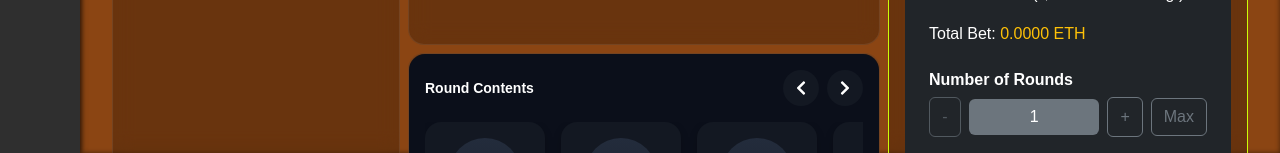
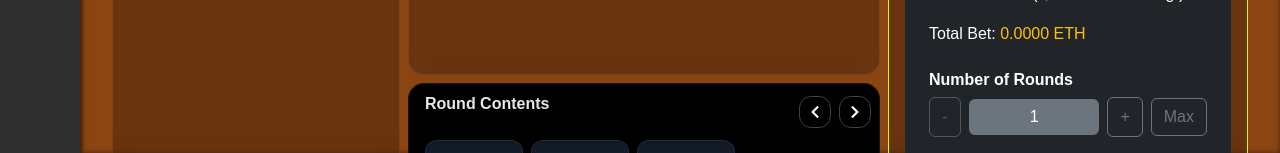
Before and after one commit to InformationWarrior/game-web-live, a React (Create React App) app: page /wheel-spin in a window 1280 px wide. Shown: the part 647-800 px from the top of the page. Built offline with nearby package versions, Linux system fonts and the light colour scheme; what wagmi would draw is missing.

Commit message:
RoundContentsSection styled, css updated.

```diff
--- a/src/Games/WheelSpin/Sections/RoundContentsSection.jsx
+++ b/src/Games/WheelSpin/Sections/RoundContentsSection.jsx
@@ -2,51 +2,27 @@ import React from "react";
 import RoundContentItem from "../components/RoundContentItem";
 import { FaChevronLeft, FaChevronRight } from "react-icons/fa";
 import "../styles/RoundContents.css";
+import styles from "../styles/SectionModules/RoundContents.module.css";
 
 function RoundContentsSection() {
   return (
-    <div className="round-contents-container text-white p-3">
-      {/* Header */}
-      <div className="d-flex justify-content-between align-items-center mb-3">
-        <h5 className="round-contents-title mb-0">Round Contents</h5>
-        <div className="d-flex gap-2">
-          {/* Navigation Buttons */}
-          <button className="round-nav-button d-flex align-items-center justify-content-center">
+    <div>
+      <div className={styles["round-content-header"]}>
+        <p className={styles["round-content-title"]}>Round Contents</p>
+        <div className={styles["round-navigation"]}>
+          <button className={styles["round-nav-button-left"]}>
             <FaChevronLeft />
           </button>
-          <button className="round-nav-button d-flex align-items-center justify-content-center">
+          <button className={styles["round-nav-button-right"]}>
             <FaChevronRight />
           </button>
         </div>
       </div>
-      {/* Scrollable Items */}
-      <div className="round-items-wrapper">
-        <div className="round-items d-flex gap-3">
-          <RoundContentItem />
-          <RoundContentItem />
-          <RoundContentItem />
-          <RoundContentItem />
-          <RoundContentItem />
-          <RoundContentItem />
-          <RoundContentItem />
-          <RoundContentItem />
-          <RoundContentItem />
-          <RoundContentItem />
-          <RoundContentItem />
-          <RoundContentItem />
-          <RoundContentItem />
-          <RoundContentItem />
-          <RoundContentItem />
-          <RoundContentItem />
-          <RoundContentItem />
-          <RoundContentItem />
-          <RoundContentItem />
-          <RoundContentItem />
-          <RoundContentItem />
-          <RoundContentItem />
-          <RoundContentItem />
-          <RoundContentItem />
-        </div>
+
+      <div className={styles["round-content-scroll"]}>
+        <RoundContentItem />
+        <RoundContentItem />
+        <RoundContentItem />
       </div>
     </div>
   );
--- a/src/Games/WheelSpin/WheelSpin.jsx
+++ b/src/Games/WheelSpin/WheelSpin.jsx
@@ -30,7 +30,7 @@ function WheelSpin() {
           <div className={RoundInfo.container}>
             <RoundInfoSection />
           </div>
-          <div className={RoundContents.container}>
+          <div className={RoundContents["round-content-wrapper"]}>
             <RoundContentsSection />
           </div>
           <div className={PlayerBets.container}>
--- a/src/Games/WheelSpin/components/RoundContentItem.jsx
+++ b/src/Games/WheelSpin/components/RoundContentItem.jsx
@@ -1,16 +1,19 @@
 import React from "react";
 import { FaEthereum } from "react-icons/fa";
 import "../styles/RoundContentItem.css";
-
+import styles from "../styles/SectionModules/RoundContents.module.css";
 function RoundContentItem() {
   return (
-    <div className="round-content-item d-flex flex-column align-items-center">
-      {/* Icon Section */}
-      <div className="item-icon-container d-flex align-items-center justify-content-center">
-        <FaEthereum className="item-icon" />
+    <div className={styles["round-item"]}>
+      <div className={styles["round-item-card"]}>
+        <div className={styles["round-item-image-container"]}>
+          <FaEthereum className={styles["round-item-image-icon"]} />
+        </div>
+        <div className={styles["round-item-text-container"]}>
+          <FaEthereum className={styles["round-item-currency-icon"]} />
+          <p className={styles["round-item-text"]}>0.04</p>
+        </div>
       </div>
-      {/* Value Section */}
-      <div className="item-value">0.04</div>
     </div>
   );
 }
--- a/src/Games/WheelSpin/styles/SectionModules/RoundContents.module.css
+++ b/src/Games/WheelSpin/styles/SectionModules/RoundContents.module.css
@@ -1,10 +1,125 @@
-.container {
+.round-content-wrapper {
   border: solid 1px;
   border-color: rgba(255, 255, 255, 0.08);
-    background: rgba(0, 0, 0, 0.24);
+  background: rgb(0, 0, 0);
   -webkit-backdrop-filter: blur(10px);
   backdrop-filter: blur(10px);
   border-radius: 16px;
   grid-area: pot;
   min-height: 196px;
 }
+
+.round-content-header {
+  display: flex;
+  justify-content: space-between;
+  align-items: center;
+  padding: 0.5rem;
+  padding-bottom: 0px;
+}
+
+.round-content-title {
+  color: #e5e7eb;
+  font-family: "Space Grotesk", sans-serif;
+  font-size: 1rem;
+  line-height: 1.5rem;
+  font-weight: 700;
+  padding-left: 0.5rem;
+}
+
+.round-navigation {
+  display: flex;
+}
+
+.round-nav-button-left,
+.round-nav-button-right {
+  display: inline-flex;
+  align-items: center;
+  justify-content: center;
+  user-select: none;
+  position: relative;
+  white-space: nowrap;
+  vertical-align: middle;
+  outline: 2px solid transparent;
+  outline-offset: 2px;
+  line-height: 1.2;
+  border-radius: 12px;
+  font-weight: 600;
+  transition: 200ms ease-in-out;
+  font-family: "Space Grotesk", sans-serif;
+  border: 1px solid #384250;
+  background: transparent;
+  color: #f9fafb;
+  height: 2rem;
+  min-width: 2rem;
+  font-size: 0.875rem;
+  padding: 0px;
+}
+
+.round-nav-button-left {
+  margin-right: 0.5rem;
+}
+
+.round-content-scroll {
+  display: flex;
+  position: relative;
+  padding: 0.5rem 0.5rem 1rem 1rem;
+  scroll-padding-left: 1rem;
+  gap: 0.5rem;
+  overflow-x: auto;
+  scroll-snap-type: x mandatory;
+}
+
+.round-item {
+  flex-shrink: 0;
+  scroll-snap-align: start;
+}
+
+.round-item-card {
+  position: relative;
+  border-radius: 12px;
+  border: 1px solid rgba(255, 255, 255, 0.08);
+  background: #111927;
+  overflow: hidden;
+  transition: 0.2s ease-out;
+  cursor: default;
+}
+
+.round-item-image-container {
+  display: flex;
+  background-image: linear-gradient(180deg, #111927 0%, #1f2a37 100%);
+  justify-content: center;
+  align-items: center;
+  width: 96px;
+  height: 96px;
+}
+
+.round-item-image-icon {
+  width: 3rem;
+  height: 3rem;
+  display: inline-block;
+  flex-shrink: 0;
+  color: currentcolor;
+}
+
+.round-item-text-container {
+  display: flex;
+  align-items: center;
+  padding: 0.5rem;
+}
+
+.round-item-currency-icon {
+  width: 0.75rem;
+  height: 0.75rem;
+  display: inline-block;
+  flex-shrink: 0;
+  color: currentcolor;
+  margin-right: 0.25rem;
+}
+
+.round-item-text {
+  color: #f9fafb;
+  font-family: "Space Grotesk", sans-serif;
+  font-size: 0.875rem;
+  line-height: 1.25rem;
+  font-weight: 700;
+}
```
Lines whose indentation alone changed are shown as unchanged.
